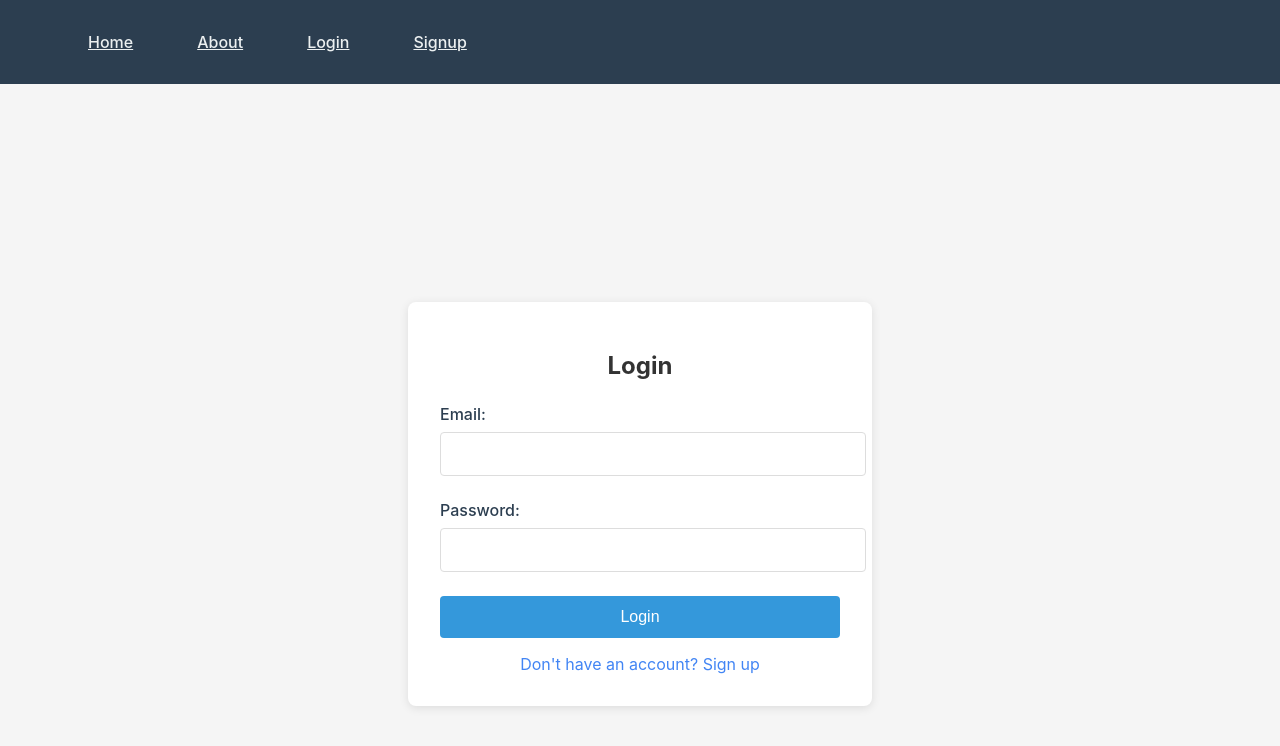
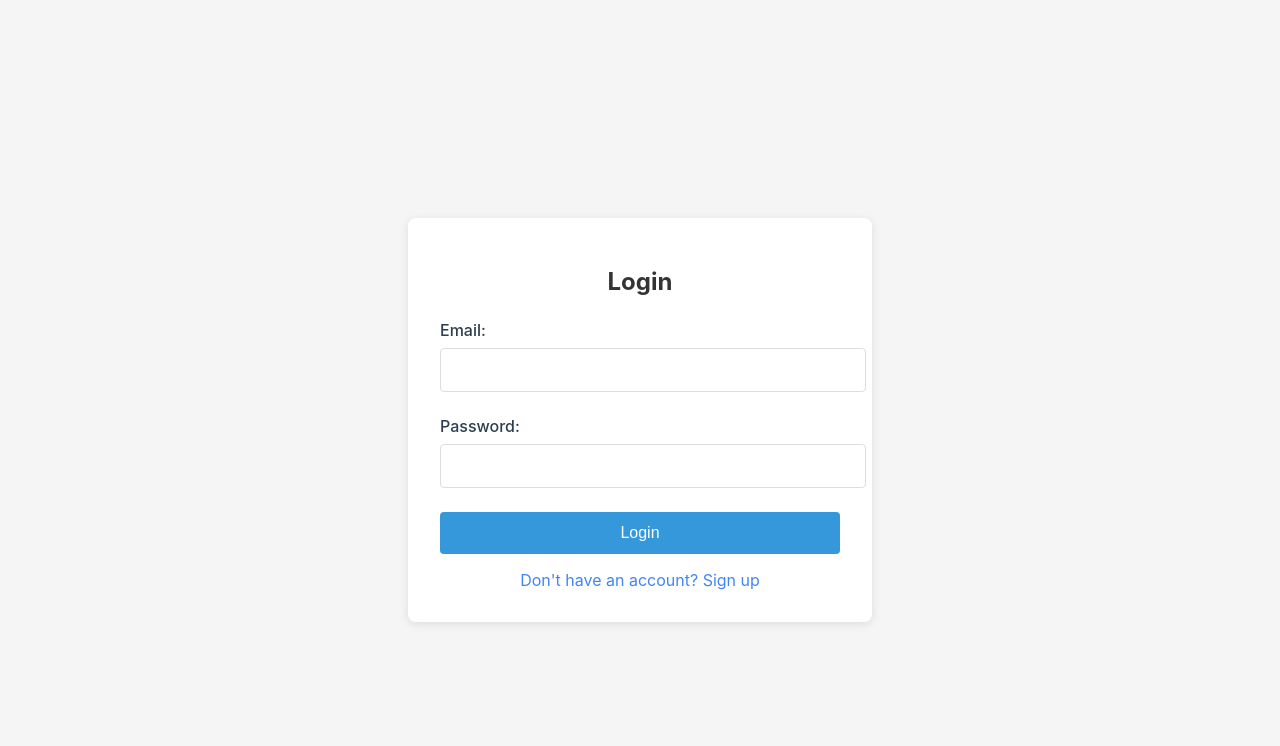
Before and after one commit to sriram41/personal_auths_login_signup, a React (Create React App) app in the folder autfiles/frontend/: page /login in a window 1280 px wide. Shown: the top 746 px of the page. Built offline with nearby package versions, Linux system fonts and the light colour scheme.

Commit message:
Update App.js

```diff
--- a/autfiles/frontend/src/App.js
+++ b/autfiles/frontend/src/App.js
@@ -24,7 +24,7 @@ function App() {
 
   return (
     <Router>
-      <Navbar isAuthenticated={isAuthenticated} setIsAuthenticated={setIsAuthenticated} />
+
       <Routes>
         {/* Public routes */}
         <Route path="/about" element={<About />} />
```
